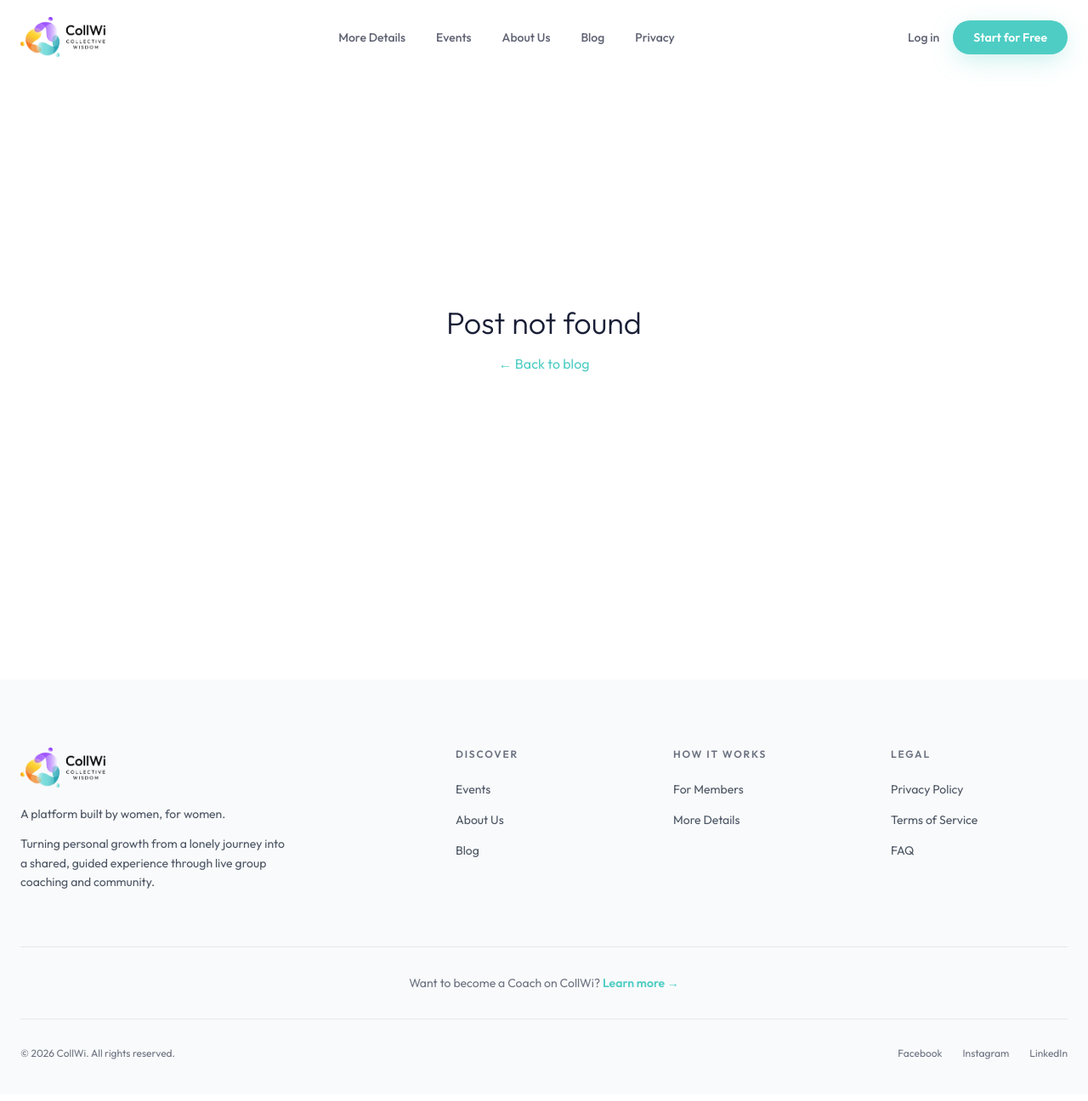
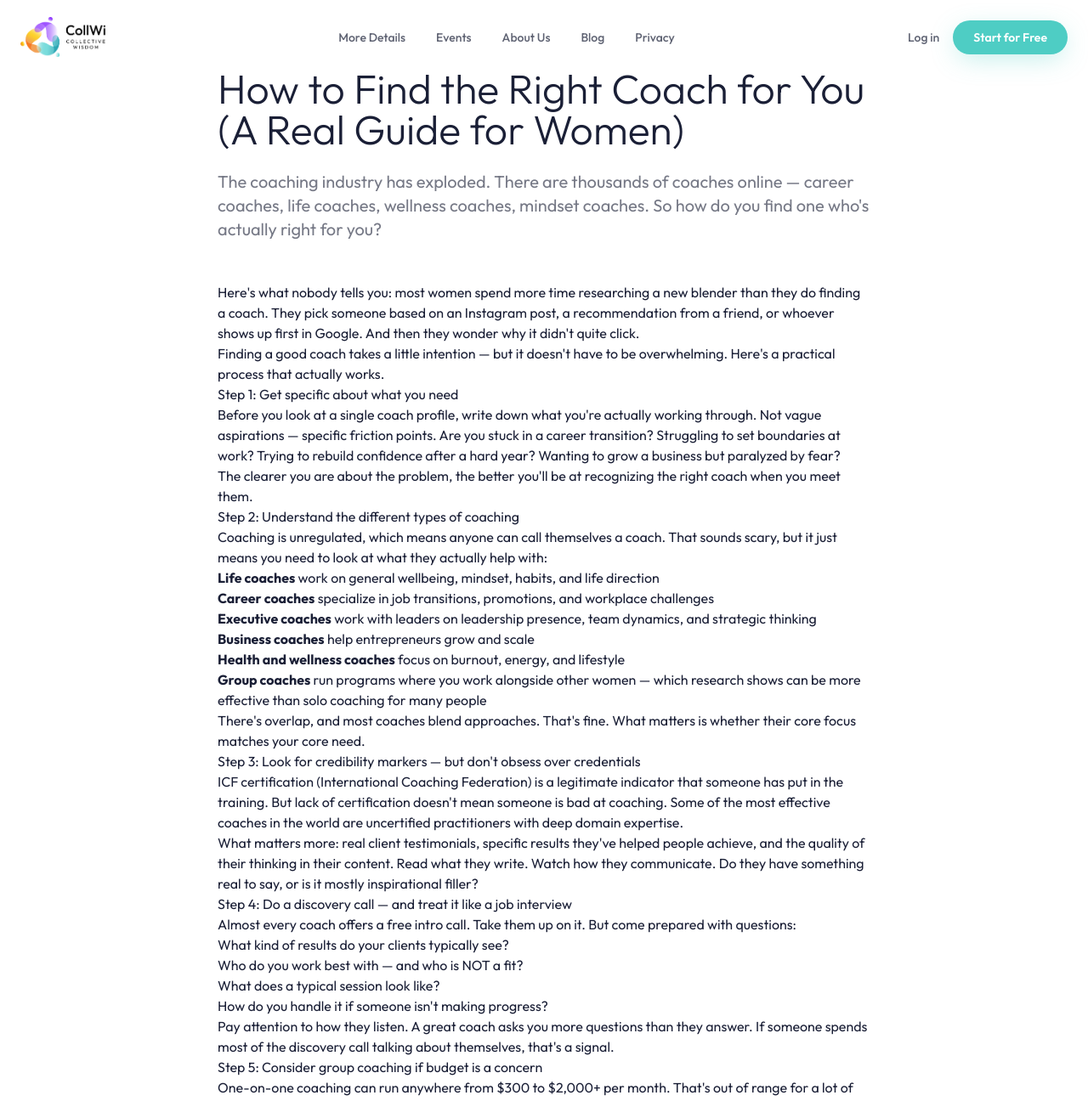
Before and after one commit to gaiaCollwi/collwi-landing, a Next.js app: page /blog/how-to-find-a-coach-for-women in a window 1280 px wide. Shown: the top 1296 px of the page at 85% size. Built offline with nearby package versions, Linux system fonts and the light colour scheme.

Commit message:
blog: add How to Find the Right Coach for You post (April 10 2026)

```diff
--- /dev/null
+++ b/app/blog/how-to-find-a-coach-for-women/page.js
@@ -0,0 +1,131 @@
+export const metadata = {
+  title: 'How to Find the Right Coach for You (A Real Guide for Women) | CollWi',
+  description: 'Thinking about working with a coach but not sure where to start? Here\'s an honest, practical guide to finding a coach who actually fits your life.',
+}
+
+export default function HowToFindACoachPage() {
+  return (
+    <article className="min-h-screen py-20 px-6 bg-white">
+      <div className="max-w-3xl mx-auto">
+        <h1 className="text-4xl md:text-5xl font-sans font-light mb-6">
+          How to Find the Right Coach for You (A Real Guide for Women)
+        </h1>
+
+        <p className="text-xl text-brand-navy/60 mb-12">
+          The coaching industry has exploded. There are thousands of coaches online — career coaches, life coaches, wellness coaches, mindset coaches. So how do you find one who's actually right for you?
+        </p>
+
+        <div className="prose prose-lg max-w-none">
+          <p>
+            Here's what nobody tells you: most women spend more time researching a new blender than they do finding a coach. They pick someone based on an Instagram post, a recommendation from a friend, or whoever shows up first in Google. And then they wonder why it didn't quite click.
+          </p>
+
+          <p>
+            Finding a good coach takes a little intention — but it doesn't have to be overwhelming. Here's a practical process that actually works.
+          </p>
+
+          <h2>Step 1: Get specific about what you need</h2>
+
+          <p>
+            Before you look at a single coach profile, write down what you're actually working through. Not vague aspirations — specific friction points. Are you stuck in a career transition? Struggling to set boundaries at work? Trying to rebuild confidence after a hard year? Wanting to grow a business but paralyzed by fear?
+          </p>
+
+          <p>
+            The clearer you are about the problem, the better you'll be at recognizing the right coach when you meet them.
+          </p>
+
+          <h2>Step 2: Understand the different types of coaching</h2>
+
+          <p>
+            Coaching is unregulated, which means anyone can call themselves a coach. That sounds scary, but it just means you need to look at what they actually help with:
+          </p>
+
+          <ul>
+            <li><strong>Life coaches</strong> work on general wellbeing, mindset, habits, and life direction</li>
+            <li><strong>Career coaches</strong> specialize in job transitions, promotions, and workplace challenges</li>
+            <li><strong>Executive coaches</strong> work with leaders on leadership presence, team dynamics, and strategic thinking</li>
+            <li><strong>Business coaches</strong> help entrepreneurs grow and scale</li>
+            <li><strong>Health and wellness coaches</strong> focus on burnout, energy, and lifestyle</li>
+            <li><strong>Group coaches</strong> run programs where you work alongside other women — which research shows can be more effective than solo coaching for many people</li>
+          </ul>
+
+          <p>
+            There's overlap, and most coaches blend approaches. That's fine. What matters is whether their core focus matches your core need.
+          </p>
+
+          <h2>Step 3: Look for credibility markers — but don't obsess over credentials</h2>
+
+          <p>
+            ICF certification (International Coaching Federation) is a legitimate indicator that someone has put in the training. But lack of certification doesn't mean someone is bad at coaching. Some of the most effective coaches in the world are uncertified practitioners with deep domain expertise.
+          </p>
+
+          <p>
+            What matters more: real client testimonials, specific results they've helped people achieve, and the quality of their thinking in their content. Read what they write. Watch how they communicate. Do they have something real to say, or is it mostly inspirational filler?
+          </p>
+
+          <h2>Step 4: Do a discovery call — and treat it like a job interview</h2>
+
+          <p>
+            Almost every coach offers a free intro call. Take them up on it. But come prepared with questions:
+          </p>
+
+          <ul>
+            <li>What kind of results do your clients typically see?</li>
+            <li>Who do you work best with — and who is NOT a fit?</li>
+            <li>What does a typical session look like?</li>
+            <li>How do you handle it if someone isn't making progress?</li>
+          </ul>
+
+          <p>
+            Pay attention to how they listen. A great coach asks you more questions than they answer. If someone spends most of the discovery call talking about themselves, that's a signal.
+          </p>
+
+          <h2>Step 5: Consider group coaching if budget is a concern</h2>
+
+          <p>
+            One-on-one coaching can run anywhere from $300 to $2,000+ per month. That's out of range for a lot of women. Group coaching — where you work with a coach alongside a small cohort of other women — costs significantly less and offers something 1:1 coaching often can't: community.
+          </p>
+
+          <p>
+            There's real power in hearing that other women are wrestling with the same things you are. The peer learning alone can be transformative.
+          </p>
+
+          <p>
+            At CollWi, we connect women with coaches running group programs — typically 6–10 women working through an 8-week journey together. The coaches keep 82% of what you pay. No inflated platform markups.
+          </p>
+
+          <h2>Step 6: Trust the relationship, not just the content</h2>
+
+          <p>
+            Ultimately, coaching works when the relationship works. You need to feel safe enough to be honest, challenged enough to grow, and supported enough to keep showing up. None of that shows up on a credentials page.
+          </p>
+
+          <p>
+            Give yourself permission to switch coaches if it's not clicking. You're not being disloyal. You're taking your growth seriously.
+          </p>
+
+          <h2>The short version</h2>
+
+          <ol>
+            <li>Know specifically what you need help with</li>
+            <li>Find coaches who specialize in exactly that</li>
+            <li>Check for real evidence of results, not just credentials</li>
+            <li>Do a discovery call and ask hard questions</li>
+            <li>Consider group coaching if 1:1 is out of budget</li>
+            <li>Trust the relationship above everything else</li>
+          </ol>
+
+          <p>
+            The right coach doesn't just give you advice — they help you hear yourself more clearly. When it works, it's genuinely one of the most valuable investments you can make.
+          </p>
+
+          <hr />
+
+          <p>
+            <em>CollWi matches women with coaches running group programs. If you're looking for your first coaching experience, <a href="/register/member">browse our coaches here</a>. If you're a coach looking to run your own group program, <a href="/register/coach">learn more about joining CollWi</a>.</em>
+          </p>
+        </div>
+      </div>
+    </article>
+  )
+}
--- a/app/blog/page.js
+++ b/app/blog/page.js
@@ -5,6 +5,15 @@ import Link from 'next/link'
 import { FadeIn, StaggerContainer, StaggerItem } from '../components/AnimatedSection'
 
 const blogPosts = [
+  {
+    slug: 'how-to-find-a-coach-for-women',
+    title: 'How to Find the Right Coach for You (A Real Guide for Women)',
+    excerpt: 'The coaching industry has exploded. Thousands of coaches, endless options — so how do you find one who actually fits your life? Here\'s a practical process that works.',
+    date: '2026-04-10',
+    author: 'CollWi Team',
+    readTime: '7 min read',
+    category: 'Personal Growth',
+  },
   {
     slug: 'feeling-lonely-surrounded-by-people',
     title: 'Why You Feel Lonely Even When Surrounded by People (And What to Do About It)',
```
